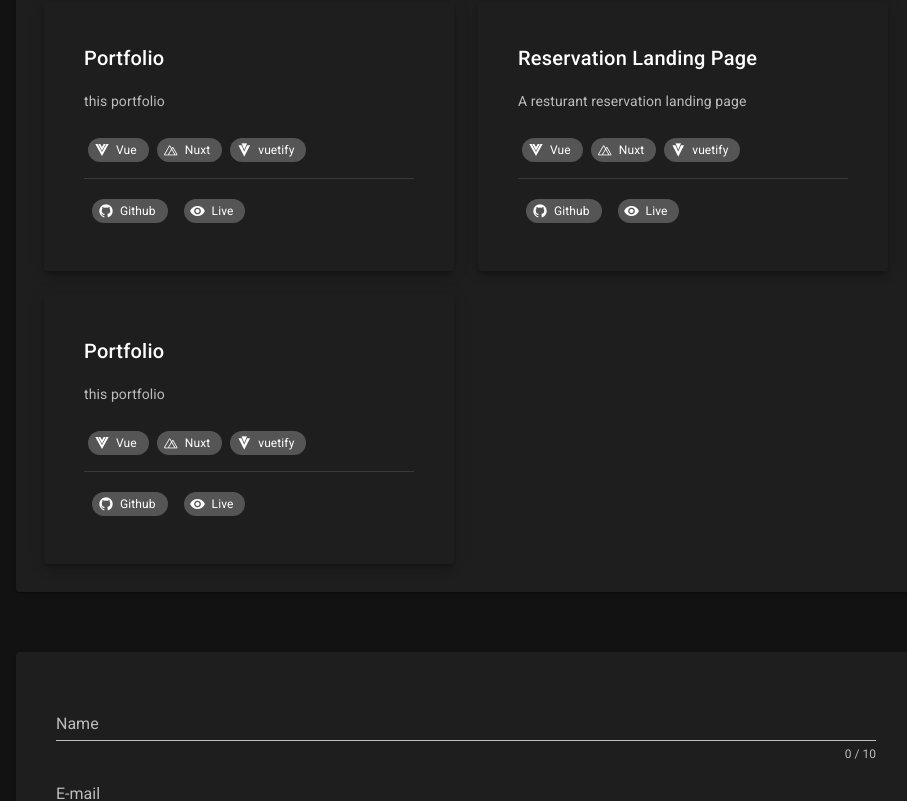
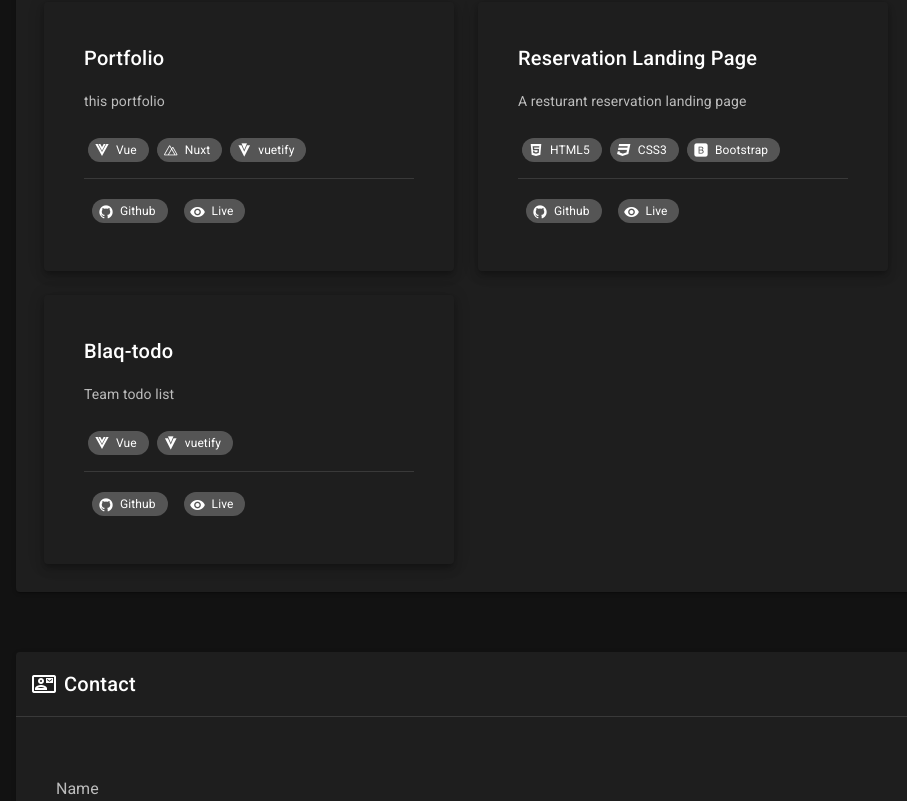
Before and after one commit to BlaqDevs/portfolio, a Nuxt app: page / in a window 1280 px wide. Shown: the part 1500-2301 px from the top of the page, without its empty margins (174-1081 px from the left). Built offline with nearby package versions, Linux system fonts and the light colour scheme.

Commit message:
fixed the scrolling issue

```diff
--- a/components/About.vue
+++ b/components/About.vue
@@ -2,7 +2,7 @@
   <v-card class="mx-auto my-16" width="900">
     <v-card-title class="justify-center mt-n14 ">
       <v-avatar size="200" color="white" class=" mt-n14 pb-1">
-        <img src="~/static/blaqdevs.jpeg" alt="" style="object-fit: cover;" />
+        <img src="~/static/blaqdevs.jpeg" alt="" style="object-fit: cover;">
       </v-avatar>
     </v-card-title>
     <v-card-title class="justify-center mx-auto">
--- a/components/Contact.vue
+++ b/components/Contact.vue
@@ -1,5 +1,12 @@
 <template>
   <v-card elevation="" width="900">
+    <v-card-title primary-title>
+      <v-icon color="" left>
+        mdi-card-account-mail-outline
+      </v-icon>
+      <span>Contact</span>
+    </v-card-title>
+    <v-divider />
     <v-card-text>
       <v-row class="ma-3 pa-0" justify="center">
         <v-col>
@@ -22,7 +29,7 @@
             />
 
             <v-textarea
-              v-model="select"
+              v-model="message"
               color="white"
               :items="items"
               :rules="[v => !!v || 'Content is required']"
@@ -34,7 +41,7 @@
                 :disabled="!valid"
                 outlined
                 class="mr-4"
-                @click="validate"
+                @click="validate(); sendEmail();"
               >
                 Submit
               </v-chip>
@@ -50,6 +57,7 @@
   </v-card>
 </template>
 <script>
+import emailjs from 'emailjs-com'
 export default {
   data () {
     return {
@@ -64,7 +72,7 @@ export default {
         v => !!v || 'E-mail is required',
         v => /.+@.+\..+/.test(v) || 'E-mail must be valid'
       ],
-      textarea: null
+      message: ''
     }
   },
   methods: {
@@ -76,6 +84,22 @@ export default {
     },
     resetValidation () {
       this.$refs.form.resetValidation()
+    },
+    sendEmail (e) {
+      try {
+        emailjs.sendForm('service_48xjgkk', 'template_n0yn2bh', e.target,
+          'user_ObILYM3HNKuLcWS9TO47d', {
+            name: this.name,
+            email: this.email,
+            message: this.message
+          })
+      } catch (error) {
+        console.log({ error })
+      }
+      // Reset form field
+      this.name = ''
+      this.email = ''
+      this.message = ''
     }
   }
 }
--- a/components/Experience.vue
+++ b/components/Experience.vue
@@ -11,16 +11,16 @@
       <v-container class="">
         <v-row>
           <v-col
-            :data-aos=" index % 3 ? 'fade-left' : 'fade-right'"
             v-for="(i, index) in experience"
             :key="index"
+            :data-aos=" index % 3 ? 'fade-left' : 'fade-right'"
             lg="6"
             md="6"
             sm="6"
             xs="12"
           >
             <v-hover>
-              <template v-slot:default="{ hover }">
+              <template #default="{ hover }">
                 <v-card
                   :class="`elevation-${hover ? 24 : 6}`"
                   class="mx-auto pa-6 transition-swing"
--- a/components/Projects.vue
+++ b/components/Projects.vue
@@ -12,15 +12,15 @@
         <v-row>
           <v-col
             v-for="(project, index) in projects"
+            :key="index"
             :data-aos=" index % 3 ? 'fade-left' : 'fade-right'"
-            :key="index"
             lg="6"
             md="6"
             sm="6"
             xs="12"
           >
             <v-hover>
-              <template v-slot:default="{ hover }">
+              <template #default="{ hover }">
                 <v-card
                   transition="slide-x-transition"
                   :class="`elevation-${hover ? 24 : 6}`"
@@ -51,10 +51,12 @@
                       class="ma-2"
                       small
                     >
-                      <v-icon color="" small left>
-                        {{ link.icon }}
-                      </v-icon>
-                      <span>{{ link.name }}</span>
+                      <a :href="link.lin" target="blank" style="color:white; text-decoration: none">
+                        <v-icon color="" small left>
+                          {{ link.icon }}
+                        </v-icon>
+                        <span>{{ link.name }}</span>
+                      </a>
                     </v-chip>
                   </v-card-text>
                 </v-card>
@@ -105,41 +107,38 @@ export default {
           content: 'A resturant reservation landing page',
           tech: [
             {
-              name: 'Vue',
-              icon: 'mdi-vuejs'
+              name: 'HTML5',
+              icon: 'mdi-language-html5'
             },
             {
-              name: 'Nuxt',
-              icon: 'mdi-nuxt'
+              name: 'CSS3',
+              icon: 'mdi-language-css3'
             },
             {
-              name: 'vuetify',
-              icon: 'mdi-vuetify'
+              name: 'Bootstrap',
+              icon: 'mdi-bootstrap'
             }
           ],
           links: [
             {
               name: 'Github',
-              icon: 'mdi-github'
+              icon: 'mdi-github',
+              lin: 'https://github.com/BlaqDevs/reservation-landing-page'
             },
             {
               name: 'Live',
               icon: 'mdi-eye',
-              link: ''
+              lin: 'https://reservation-landing.netlify.app'
             }
           ]
         },
         {
-          title: 'Portfolio',
-          content: 'this portfolio',
+          title: 'Blaq-todo',
+          content: 'Team todo list',
           tech: [
             {
               name: 'Vue',
               icon: 'mdi-vuejs'
-            },
-            {
-              name: 'Nuxt',
-              icon: 'mdi-nuxt'
             },
             {
               name: 'vuetify',
@@ -150,12 +149,12 @@ export default {
             {
               name: 'Github',
               icon: 'mdi-github',
-              link: ''
+              lin: 'https://github.com/BlaqDevs/app1'
             },
             {
               name: 'Live',
               icon: 'mdi-eye',
-              link: ''
+              lin: 'https://blaq-todo.netlify.app'
             }
           ]
         }
--- a/package.json
+++ b/package.json
@@ -15,6 +15,7 @@
     "@nuxtjs/pwa": "^3.3.5",
     "aos": "^2.3.4",
     "core-js": "^3.15.1",
+    "emailjs-com": "^3.2.0",
     "material-design-icons-iconfont": "^6.1.0",
     "nuxt": "^2.15.7",
     "vee-validate": "^3.4.13",
--- a/plugins/aos.js
+++ b/plugins/aos.js
@@ -1,7 +1,6 @@
 
-import AOS from 'aos'
-import 'aos/dist/aos.css'
-export default ({ app }) => {
-  // eslint-disable-next-line new-cap
-  app.AOS = new AOS.init({ Offset: 400, Duration: 5000 }) // or any other options you need
-}
+// import AOS from 'aos'
+// import 'aos/dist/aos.css'
+// export default ({ app }) => {
+//   app.AOS = new AOS.init({ Offset: 400, Duration: 5000 }) // or any other options you need
+// }
```
Also changed, not shown: 1 other file (tests, documents, lock files or other folders).
